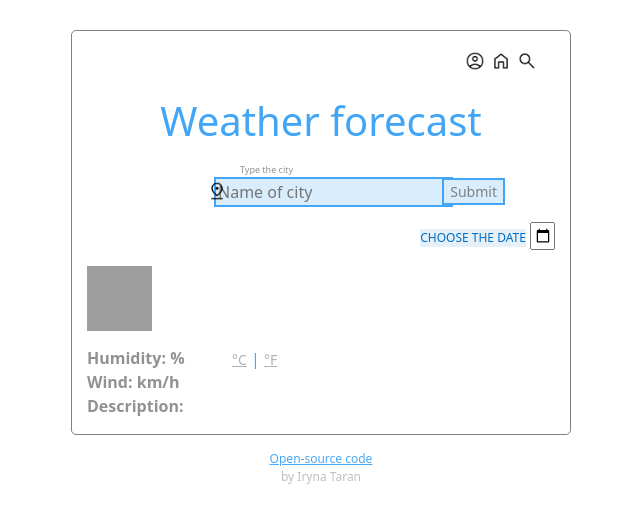
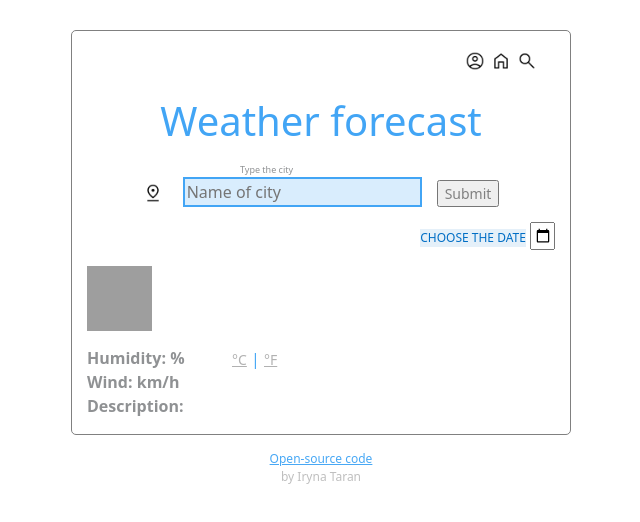
Before and after one commit to IraITaran/weather-app, a website built with Parcel: page index.html in a window 1280 px wide. Shown: the whole page, without its empty margins (319-959 px from the left). Built offline with nearby package versions, Linux system fonts and the light colour scheme; no server answers; grey boxes are pictures that could not be loaded.

Commit message:
added bootstrap, updated css

```diff
--- a/index.html
+++ b/index.html
@@ -37,6 +37,9 @@
           </div>
           <h1>Weather forecast</h1>
           <div class="city-choice">
+            <div class="row justify-content-center">
+              <div class="col align-self-end p-0">
+                <div class="city-container d-flex justify-content-center">
                   <img
                     src="images/location.png"
                     class="location"
@@ -44,7 +47,7 @@
                     width="20"
                     height="20"
                   />
-            <form id="city-form">
+                  <form id="city-form" class="d-flex align-items-end">
                     <div class="city-type">
                       <label for="name-of-city">Type the city</label><br />
                       <input
@@ -52,9 +55,12 @@
                         placeholder="Name of city"
                         id="name-of-city"
                       />
+                    </div>
                     <input type="submit" id="submit" placeholder="Search" />
+                  </form>
                 </div>
-            </form>
+              </div>
+            </div>
           </div>
           <div class="date-choice">
             <label for="date">Choose the date</label>
--- a/styles/style.css
+++ b/styles/style.css
@@ -48,19 +48,18 @@ h1 {
 }
 
 .city-choice {
-  position: relative;
   text-align: center;
   margin-bottom: 15px;
+  position: relative;
 }
 
 .location {
-  position: absolute;
-  top: 28px;
-  left: 120px;
+  display: block;
+  margin-top: 30px;
 }
 
 .city-type {
-  margin-left: 25px;
+  margin-left: 20px;
 }
 
 .city-type input {
@@ -77,11 +76,9 @@ h1 {
 }
 
 #submit {
-  position: absolute;
-  right: 50px;
-  top: 25px;
   font-size: 14px;
   color: gray;
+  margin-left: 15px;
 }
 
 .date-choice {
```
Also changed, not shown: 1 other file. Lines whose indentation alone changed are shown as unchanged.
